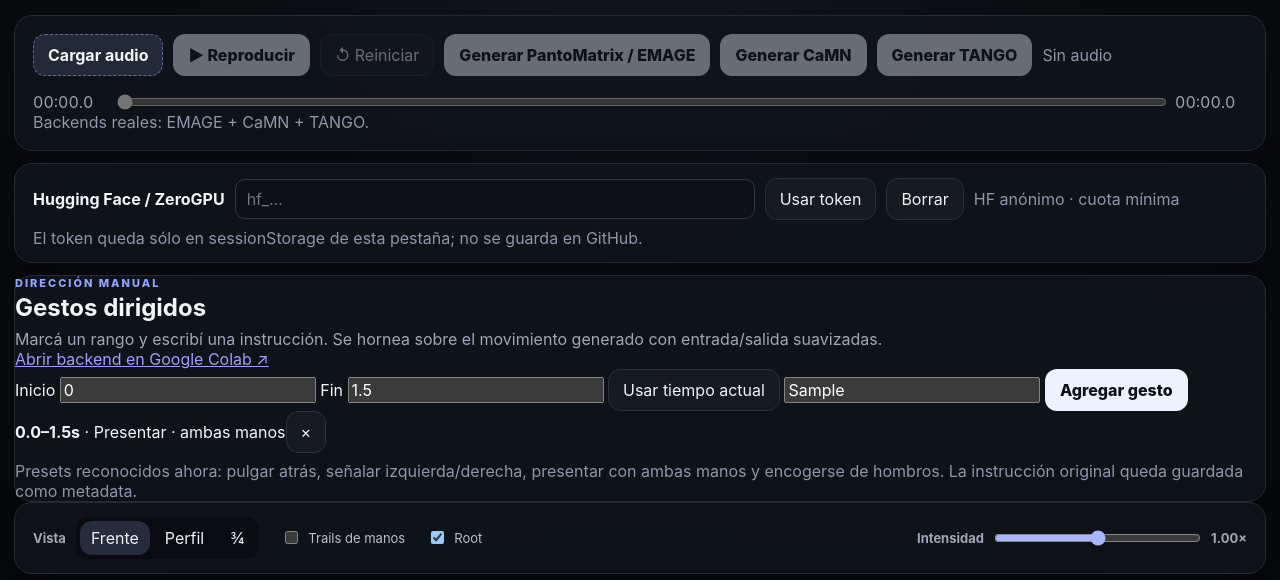
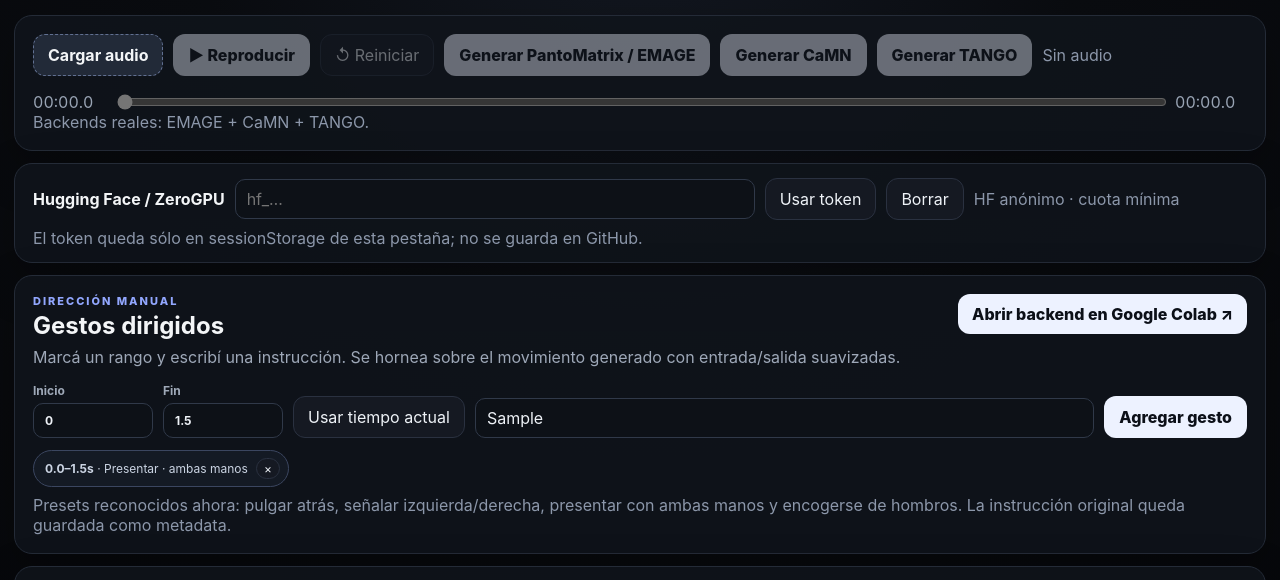
Before and after one commit to mateofoulkes-lab/talkercomparison, a plain HTML site: page index.html in a window 1280 px wide. Both pictures are taken after typing "Sample" into the empty fields and a click on the button "Agregar gesto". Shown: the part 141-721 px from the top of the page. Drawn offline with nearby package versions, Linux system fonts and the light colour scheme.

Commit message:
Style directed gesture editor

```diff
--- a/styles.css
+++ b/styles.css
@@ -36,6 +36,15 @@ input[type="range"] { width: 100%; accent-color: #a8b7ff; }
 .check { display: flex; align-items: center; gap: 7px; color: #b8c0cd; font-size: 13px; }
 .slider-label { display: flex; gap: 8px; align-items: center; margin-left: auto; min-width: min(100%, 330px); }
 .slider-label input { min-width: 140px; }
+.directed-panel { padding:18px; margin-bottom:12px; }
+.directed-head { display:flex; justify-content:space-between; align-items:flex-start; gap:18px; }
+.colab-link { text-decoration:none; color:#0c1018; background:#edf2ff; padding:10px 14px; border-radius:12px; font-weight:800; white-space:nowrap; }
+.gesture-editor { display:grid; grid-template-columns:120px 120px auto minmax(260px,1fr) auto; gap:10px; align-items:end; margin-top:16px; }
+.gesture-editor label { color:#9fa9b8; font-size:12px; font-weight:700; display:grid; gap:5px; }
+.gesture-editor input { background:#0d1117; color:#eef2f7; border:1px solid #303949; border-radius:10px; padding:9px 11px; min-width:0; }
+.gesture-list { display:flex; flex-wrap:wrap; gap:8px; margin-top:12px; }
+.gesture-chip { display:flex; align-items:center; gap:8px; padding:7px 8px 7px 11px; border-radius:999px; border:1px solid #3b4660; background:#141a24; color:#cbd4e3; font-size:12px; }
+.gesture-chip button { padding:2px 7px; border-radius:999px; min-width:auto; }
 .comparison-grid { display: grid; grid-template-columns: repeat(2, minmax(0, 1fr)); gap: 14px; }
 .viewer-card { background: #0f131a; border: 1px solid #222a36; border-radius: 18px; overflow: hidden; position: relative; min-height: 390px; }
 .viewer-head { display: flex; justify-content: space-between; gap: 14px; align-items: center; padding: 14px 15px 8px; }
@@ -52,6 +61,7 @@ input[type="range"] { width: 100%; accent-color: #a8b7ff; }
 .format-panel { padding: 18px; margin-top: 14px; display: flex; align-items: center; justify-content: space-between; gap: 20px; }
 .secondary-upload { flex: 0 0 auto; }
 footer { color: #616a79; padding: 18px 4px 0; font-size: 12px; }
+@media (max-width: 1000px){ .gesture-editor{grid-template-columns:1fr 1fr auto}.gesture-editor #gesturePrompt{grid-column:1/-2}.directed-head{flex-direction:column}.colab-link{white-space:normal} }
 @media (max-width: 900px) {
   .comparison-grid { grid-template-columns: 1fr; }
   .slider-label { margin-left: 0; }
@@ -62,4 +72,5 @@ footer { color: #616a79; padding: 18px 4px 0; font-size: 12px; }
   .hero { flex-direction: column; }
   .timeline-row { grid-template-columns: 58px 1fr 58px; font-size: 12px; }
   .canvas-wrap { height: 275px; }
+  .gesture-editor{display:flex;flex-direction:column;align-items:stretch}
 }
```
